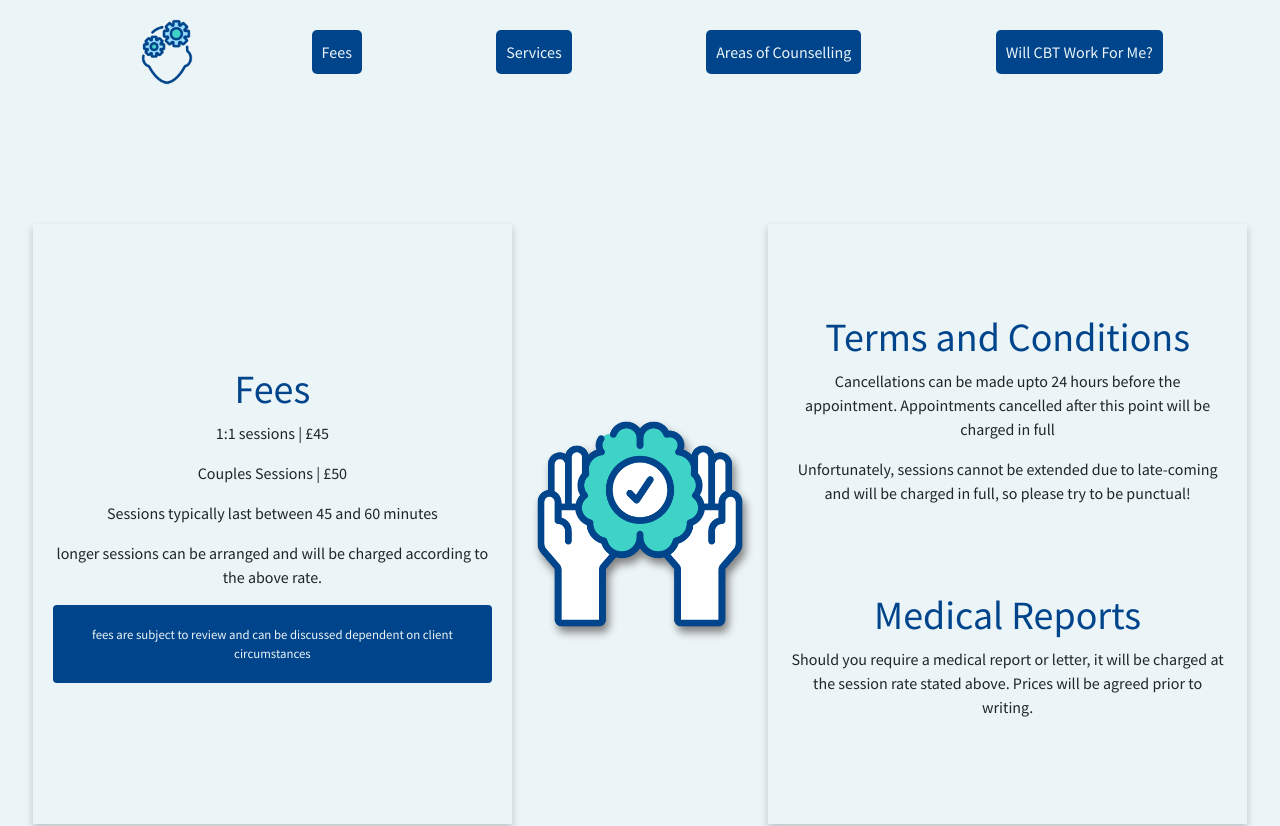
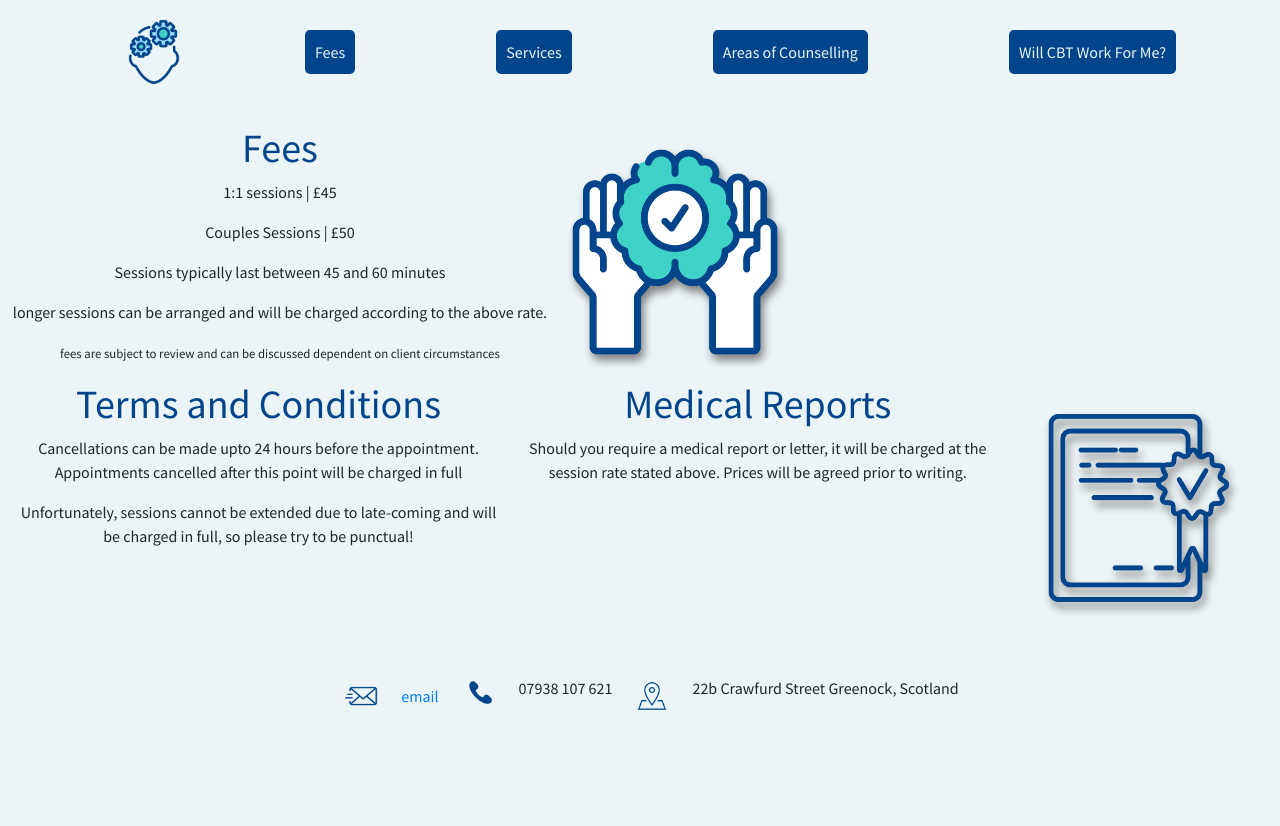
Before and after one commit to Selliott456/inverclydeCBT, a React app: page /fees in a window 1280 px wide. Shown: the top 826 px of the page. After the commit the page ends 800 px from the top, so only its background shows below. Built offline with nearby package versions, Linux system fonts and the light colour scheme; the HTML template or start-up script is replaced by a standard one.

Commit message:
some further styling on fees

```diff
--- a/src/components/Fees.js
+++ b/src/components/Fees.js
@@ -1,9 +1,10 @@
 import React from 'react'
 import hands from '../styles/hands.png'
-
+import terms from '../styles/terms.png'
 
 const Fees = () => {
   return <main className="mainFees">
+  <div className="termsImage">
     <section className="fees">
       <h1>Fees</h1>
       <p>1:1 sessions | £45</p>
@@ -16,7 +17,8 @@ const Fees = () => {
       </small>
     </section>
     <img id="hands" src={hands} alt="hands"></img>
-    <aside className="asideTerms">
+    </div>
+  <div className="termsImage">
       <section className="terms">
         <h1>Terms and Conditions</h1>
         <p>
@@ -35,7 +37,9 @@ const Fees = () => {
         prior to writing.
         </p>
       </section>
-    </aside>
+      <img id="hands" src={terms} alt="hands"></img>
+  </div>
+
   </main>
 }
 
--- a/src/styles/style.scss
+++ b/src/styles/style.scss
@@ -164,41 +164,24 @@ align-items: center;
 //Fees
 
 .fees {
-  box-shadow: 0 4px 8px 0 rgba(0,0,0,0.2);
-  padding-bottom: 30px;
-  width:40%;
-  padding:20px;
-  height: 75%;
+
+}
+.mainFees {
+
   display: flex;
   flex-direction: column;
-  align-items: center;
-  justify-content: center;
-  text-justify:distribute;
-  small{
-    color: var(--background);
-    background-color:var(--dark);
-    padding:20px;
-    border-radius: 4px;
-  }
-}
-.mainFees {
-  height:100vh;
-  display: flex;
-  flex-direction: row;
   align-items: center;
   justify-content: space-evenly;
   margin: 20px;
 }
-.asideTerms{
-  box-shadow: 0 4px 8px 0 rgba(0,0,0,0.2);
-  display: flex;
-  flex-direction: column;
-  justify-content: space-evenly;
-  padding: 20px;
-  height: 75%;
-  width:40%;
 
+.termsImage {
+  width: 98vw;
+  display:flex;
+  flex-direction: row;
+  justify-items: space-evenly;
 }
+
 #hands {
   width: 20vw;
   filter: drop-shadow(3px 6px 4px grey);
```
Also changed, not shown: src/styles/terms.png (added).
